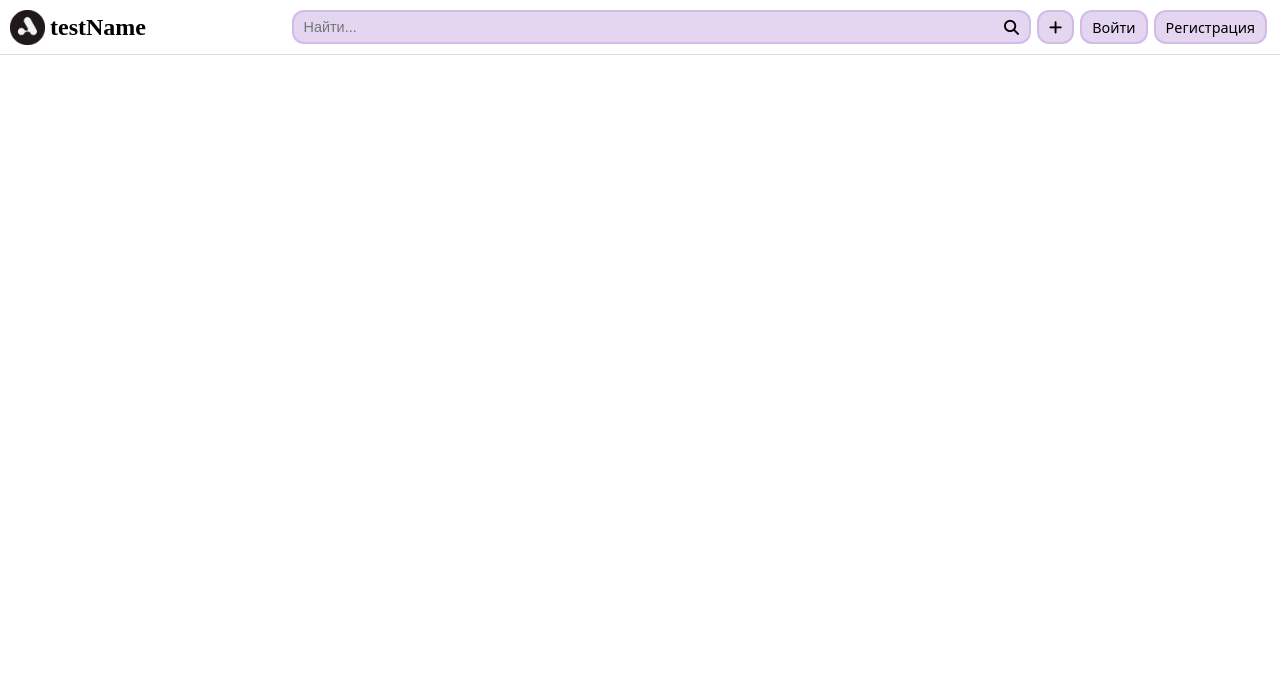
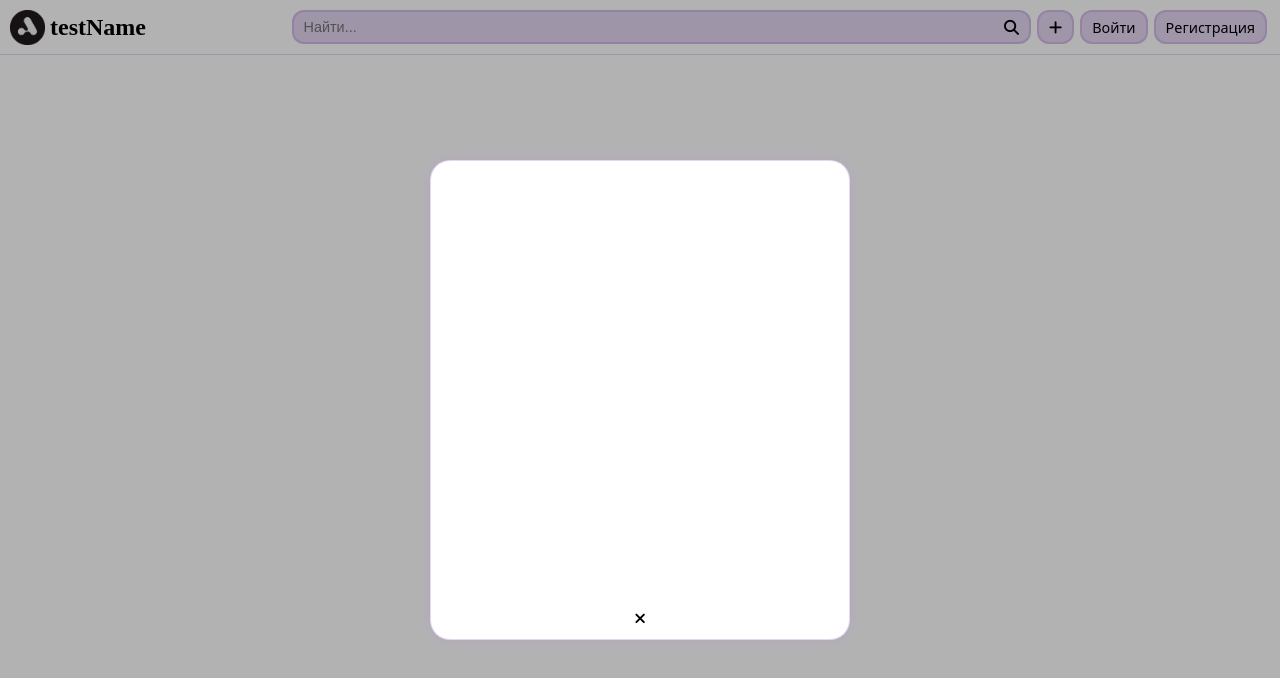
Before and after one commit to ilyak0shelev/mediahosting, a React (Create React App) app: page / in a window 1280 px wide. Shown: the top 678 px of the page. Built offline with nearby package versions, Linux system fonts and the light colour scheme.

Commit message:
Minor edits

```diff
--- a/src/components/AuthWindows.css
+++ b/src/components/AuthWindows.css
@@ -73,6 +73,14 @@
     background-position: 100%;
     border: none;
     border-radius: 0 12px 12px 0;
+}
+
+#login-window-btn-null {
+    display: none;
+}
+
+#reg-window-btn-null {
+    display: none;
 }
 
 .loginCont.LoginWindowActive {
--- a/src/components/UI/modal/Modal.jsx
+++ b/src/components/UI/modal/Modal.jsx
@@ -1,21 +1,19 @@
 import React, { useContext } from 'react'
 import "./Modal.css"
 import { PageContext } from '../../contexts/PageContext'
-import { AuthWindowContext } from '../../contexts/AuthWindowContext'
 
-const Modal = ({ children }) => {
+const Modal = ({ children, visibility, changeVisibility }) => {
 
   const value = useContext(PageContext)
-  const visibility = useContext(AuthWindowContext)
 
   const handlerClicker = () => {
-    value.changeActive('null')
-    visibility.changeAuthVisibility('inactive')
+    value.changeActive(null)
+    changeVisibility('inactive')
   }
 
   return (
-    <div className={`modal ${visibility.authVisibility}`} onClick={handlerClicker}>
-      <div className={`modal__content ${visibility.authVisibility}`} onClick={e => e.stopPropagation()}>
+    <div className={`modal ${visibility}`} onClick={handlerClicker}>
+      <div className={`modal__content ${visibility}`} onClick={e => e.stopPropagation()}>
         {children}
       </div>
     </div>
```
